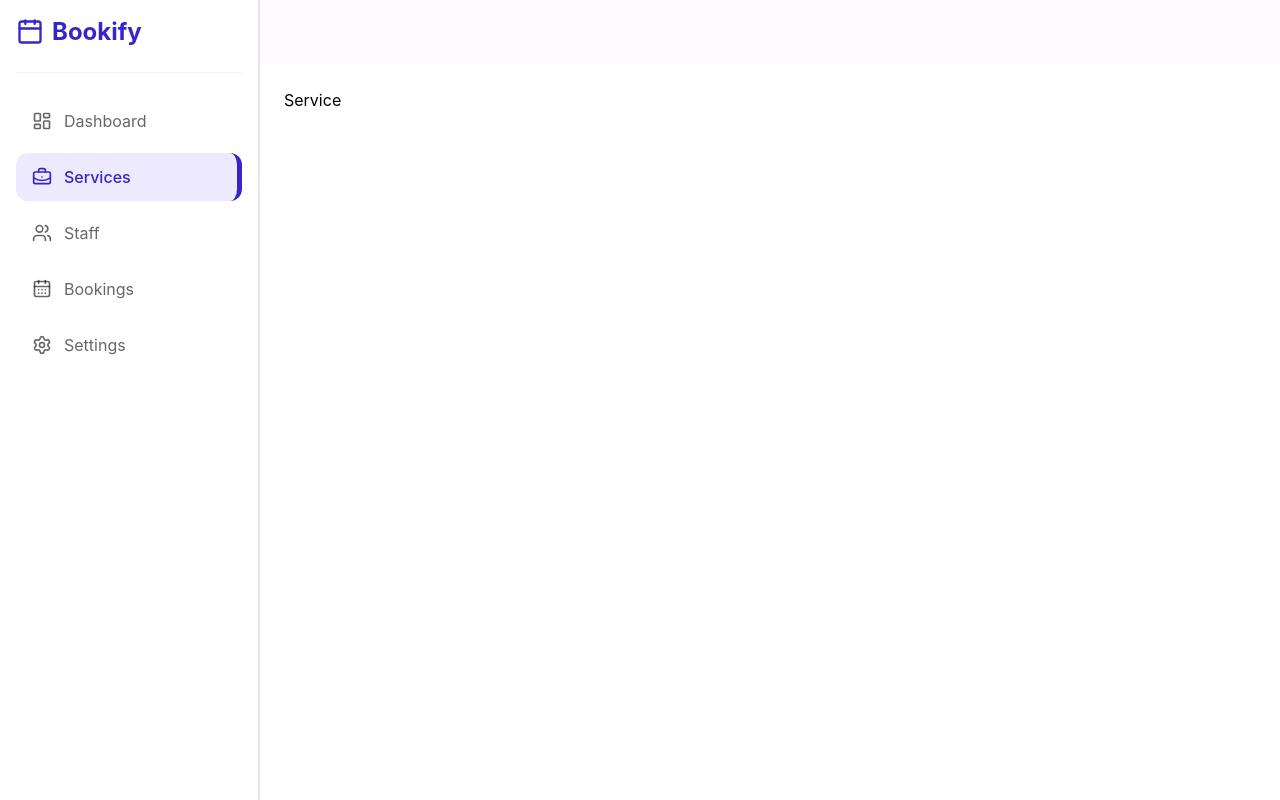
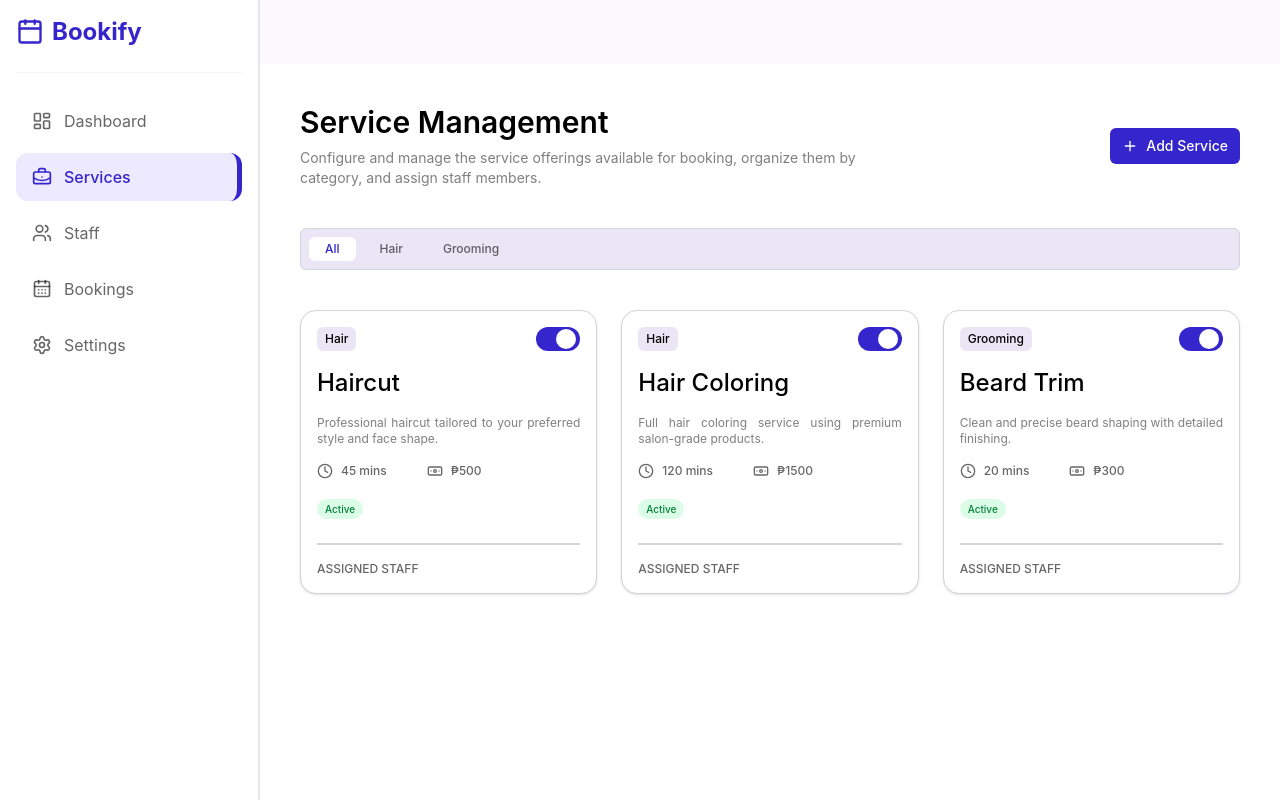
Before and after one commit to jraay12/Saas-booking, a React (Vite) app: page /admin/services in a window 1280 px wide. Built offline with nearby package versions, Linux system fonts and the light colour scheme.

Commit message:
add Service Mangement

```diff
--- a/src/data/mockdata.ts
+++ b/src/data/mockdata.ts
@@ -76,6 +76,7 @@ export const services = [
     minutes: 20,
     category: "Grooming",
   },
+
 ];
 
 export const staffs = [
--- a/src/pages/admin/Service.tsx
+++ b/src/pages/admin/Service.tsx
@@ -1,8 +1,241 @@
+import { useState } from "react";
+import { Banknote, Clock, Plus } from "lucide-react";
+import Button from "../../component/Button";
+import { services } from "../../data/mockdata";
 
 const Service = () => {
+  const categories = [
+    "All",
+    ...Array.from(
+      new Set(services.map((item: any) => item.category))
+    ),
+  ];
+
+  const [selectedCategory, setSelectedCategory] =
+    useState(categories[0]);
+
+
+  // SERVICES STATE
+  const [serviceList, setServiceList] = useState(
+    services.map((item: any) => ({
+      ...item,
+      active: true,
+    }))
+  );
+
+  // FILTERED SERVICES
+  const filteredServices =
+    selectedCategory === "All"
+      ? serviceList
+      : serviceList.filter(
+          (item: any) =>
+            item.category === selectedCategory
+        );
+
+  console.log(filteredServices)
+
+  // TOGGLE ACTIVE / INACTIVE
+  const handleToggle = (id: number) => {
+    setServiceList((prev: any) =>
+      prev.map((item: any) =>
+        item.id === id
+          ? {
+              ...item,
+              active: !item.active,
+            }
+          : item
+      )
+    );
+  };
+
   return (
-    <div>Service</div>
-  )
+    <div className="p-4">
+      {/* HEADER */}
+      <div className="flex justify-between items-center mb-10">
+        <div>
+          <h1 className="text-3xl font-semibold">
+            Service Management
+          </h1>
+
+          <p className="text-sm text-black/50 mt-2 max-w-3/4">
+            Configure and manage the service offerings
+            available for booking, organize them by
+            category, and assign staff members.
+          </p>
+        </div>
+
+        <Button
+          icon={Plus}
+          name="Add Service"
+          className="max-h-10 max-w-max text-sm"
+        />
+      </div>
+
+      {/* FILTER */}
+      <FilterSection
+        service={categories}
+        selectedService={selectedCategory}
+        onClick={setSelectedCategory}
+      />
+
+      <div className="mb-10"></div>
+
+      {/* GRID */}
+      <div className="grid gap-6 grid-cols-[repeat(auto-fit,minmax(240px,1fr))]">
+        {filteredServices.map((item: any) => (
+          <ServiceCard
+            key={item.id}
+            data={item}
+            onToggle={() => handleToggle(item.id)}
+          />
+        ))}
+      </div>
+    </div>
+  );
+};
+
+export default Service;
+
+/* =========================
+   FILTER SECTION
+========================= */
+
+type FilterSectionProps = {
+  service: string[];
+  selectedService: string;
+  onClick: (value: string) => void;
+};
+
+function FilterSection({
+  onClick,
+  selectedService,
+  service,
+}: FilterSectionProps) {
+  return (
+    <div className="flex flex-wrap gap-2 border  border-gray-300 bg-[#eae6f5] min-h-10 rounded-md p-2">
+      {service.map((item) => {
+        const isSelected = selectedService === item;
+
+        return (
+          <button
+            key={item}
+            onClick={() => onClick(item)}
+            className={`
+              text-xs py-1 px-4 rounded-md font-medium transition cursor-pointer
+              ${
+                isSelected
+                  ? "bg-white text-[#3525cc]"
+                  : "text-black/60 hover:bg-white/50"
+              }
+            `}
+          >
+            {item}
+          </button>
+        );
+      })}
+    </div>
+  );
 }
 
-export default Service
+/* =========================
+   SERVICE CARD
+========================= */
+
+type ServiceCardProps = {
+  data: any;
+  onToggle: () => void;
+};
+
+function ServiceCard({
+  data,
+  onToggle,
+}: ServiceCardProps) {
+  return (
+    <div className="border min-h-70 md:max-w-80 bg-[white] rounded-2xl border-gray-300 p-4 flex flex-col shadow">
+      {/* TOP */}
+      <div className="flex justify-between items-center">
+        <h1 className="bg-[#eae6f5] px-2 text-xs py-1 font-medium rounded-md">
+          {data.category}
+        </h1>
+
+        {/* TOGGLE */}
+        <button
+          onClick={onToggle}
+          className={`
+            relative w-11 h-6 rounded-full transition-all duration-300 cursor-pointer
+            ${
+              data.active
+                ? "bg-[#3525cc]"
+                : "bg-gray-300"
+            }
+          `}
+        >
+          <div
+            className={`
+              absolute top-0.5 w-5 h-5 rounded-full bg-white transition-all duration-300
+              ${
+                data.active
+                  ? "translate-x-5"
+                  : "translate-x-0.5"
+              }
+            `}
+          />
+        </button>
+      </div>
+
+      {/* TITLE */}
+      <h1 className="mt-4 text-2xl max-w-3/4 font-medium">
+        {data.title}
+      </h1>
+
+      {/* DESCRIPTION */}
+      <p className="mt-4 text-xs text-black/50 text-justify">
+        {data.description}
+      </p>
+
+      {/* DETAILS */}
+      <div className="flex mt-4 gap-10">
+        <div className="flex items-center text-black/60 gap-2">
+          <Clock className="w-4 h-4" />
+
+          <p className="text-xs font-medium">
+            {data.minutes} mins
+          </p>
+        </div>
+
+        <div className="flex items-center text-black/60 gap-2">
+          <Banknote className="w-4 h-4" />
+
+          <p className="text-xs font-medium">
+            ₱{data.amount}
+          </p>
+        </div>
+      </div>
+
+      {/* STATUS */}
+      <div className="mt-4">
+        <span
+          className={`
+            text-[10px] px-2 py-1 rounded-full font-medium
+            ${
+              data.active
+                ? "bg-green-100 text-green-700"
+                : "bg-red-100 text-red-700"
+            }
+          `}
+        >
+          {data.active ? "Active" : "Inactive"}
+        </span>
+      </div>
+
+      <div className="border border-gray-300 mt-6" />
+
+      {/* ASSIGNED STAFF */}
+      <div className="flex mt-4">
+        <h1 className="uppercase text-xs font-medium text-black/60">
+          Assigned Staff
+        </h1>
+      </div>
+    </div>
+  );
+}
```
